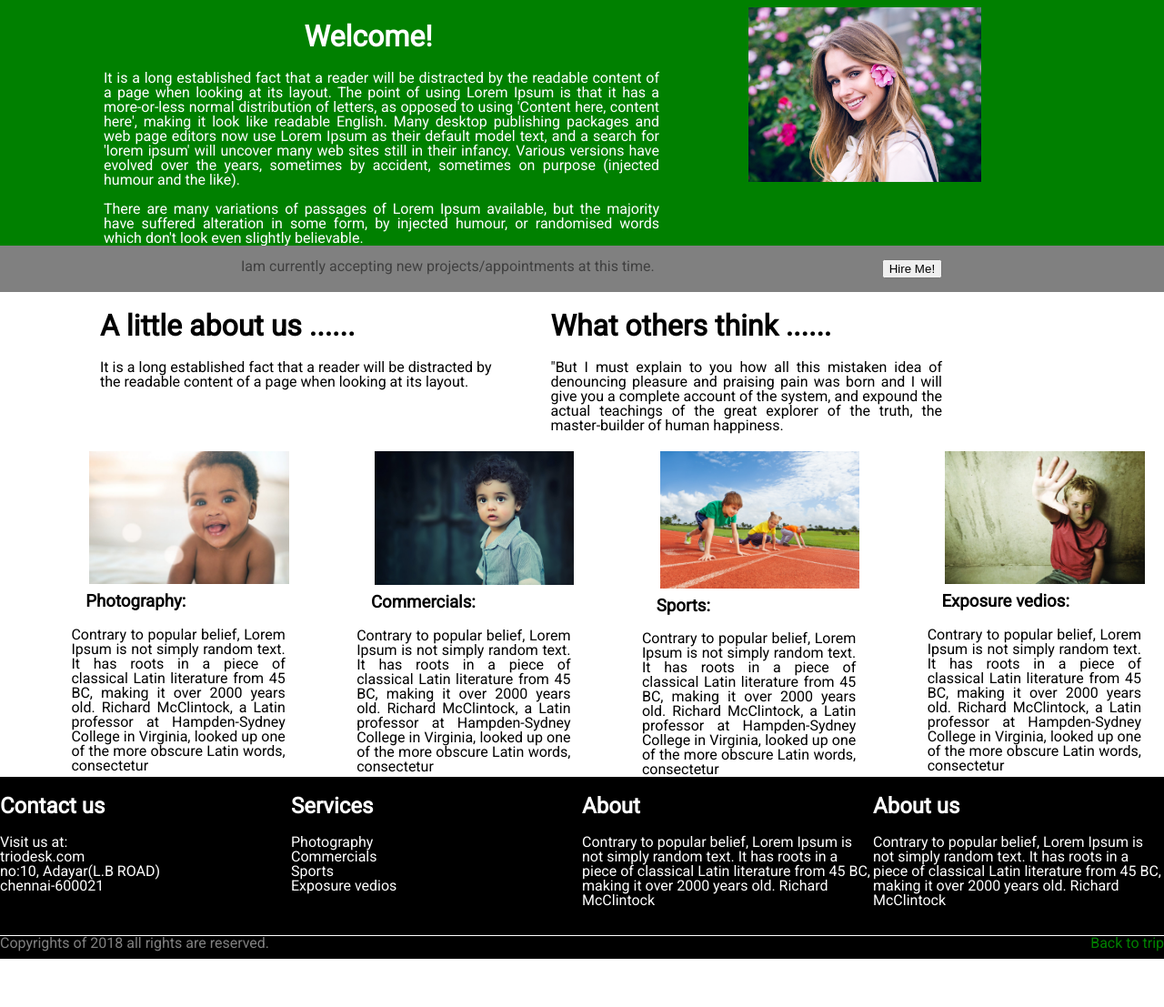
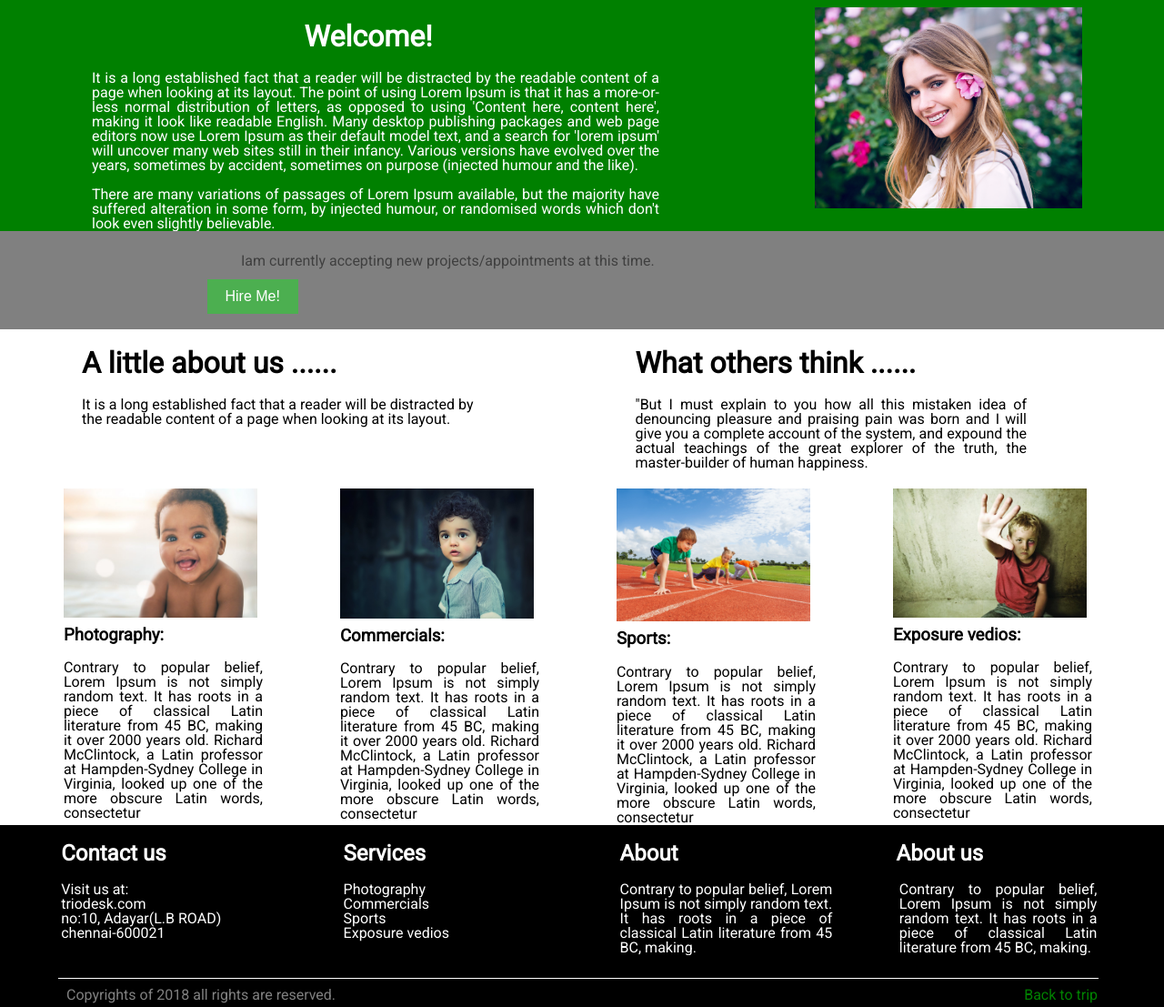
Before and after one commit to AshwindevD/second-project, a plain HTML site: page index.html in a window 1280 px wide. Shown: the part 60-1167 px from the top of the page at 91% size. Before the commit the page ends 1114 px from the top, so only its background shows below. Drawn offline with Linux system fonts and the light colour scheme.

Commit message:
first commit

```diff
--- a/css/style.css
+++ b/css/style.css
@@ -2,12 +2,14 @@ body{
 	font-family: 'Roboto', sans-serif;
 
 }
+
 .list ul{
 	list-style-type: none;
     margin: 0;
     padding: 0;
     overflow: hidden;
     background-color: #333333;
+    padding-right: 6%;
 
 }
 .list li {
@@ -17,8 +19,8 @@ body{
     padding: 16px;
     text-decoration: none;
     float: right;
+}
 
-}
 .first{
 	overflow: hidden;
     background-color: green;
@@ -43,22 +45,26 @@ body{
 
 
 
+
 }
 .head p{
 	text-align: justify;
 	margin-top: 15px;
-	margin-left: 29px;
+	margin-left: 16px;
 
 
 }
 img{
-	width: 20%;
+	width: 23%;
 	height: 15%;
-	float: left;
-	margin-left: 98px;
+	float: right;
+	margin-right:7%;
 	margin-top: 20px;
 	padding-bottom:10px;
 
+}
+.image img{
+	/*margin-left:5%;*/
 }
 .second{
 	background-color: grey;
@@ -66,33 +72,46 @@ img{
 
 
 
+
+
 }
 .second p{
 	float: left;
-	margin: 0 20%;
+	margin: 10px 20%;
 	opacity: 0.5;
+	text-align: center;
 
-
-
+}
+.second button{
+	 background-color: #4CAF50;
+    border: none;
+    color: white;
+    padding: 10px 20px;
+    /*text-align: center;*/
+    text-decoration: none;
+    font-size: 16px;
+    margin: 2px 2px;
+    cursor: pointer;
+    margin-left: 17%;
 }
 .third{
 	margin-left: 50px;
-
 }
 .about{
 	float: left;
 	width: 35%;
 	text-align: justify;
-	margin-left:60px;
+	margin-left:40px;
+	margin-right:55px;
 }
 .about2{
 	float: left;
 	width: 35%;
 	text-align: justify;
-	margin-left: 65px;
+	margin-left: 10%;
 }
 .fourth{
-	margin-right: 25px;
+	margin-right: 5%;
 }
 .img1{
 	width: 25%;
@@ -105,16 +124,15 @@ img{
 	height: 30%;
 }
 .img1 h3{
-	margin-left: 30%;
+	margin-left: 23%;
 }
 .img1 p{
 	text-align: justify;
-	margin-left: 25%;
+	margin-left: 23%;
+	padding-right:15px;
 
 
 }
-
-
 
 .img2{
 	width: 25%;
@@ -127,11 +145,12 @@ img{
 	height: 30%;
 }
 .img2 h3{
-	margin-left: 30%;
+	margin-left: 23%;
 }
 .img2 p{
 	text-align: justify;
-	margin-left: 25%;
+   	margin-left: 23%;
+   	padding-right:15px;
 
 }
 .img3{
@@ -145,11 +164,12 @@ img{
 	height: 30%;
 }
 .img3 h3{
-	margin-left: 30%;
+	margin-left: 23%;
 }
 .img3 p{
 	text-align: justify;
-	margin-left: 25%;
+	margin-left: 23%;
+	padding-right:15px;
 
 }
 .img4{
@@ -163,11 +183,12 @@ img{
 	height: 30%;
 }
 .img4 h3{
-	margin-left: 30%;
+	margin-left: 23%;
 }
 .img4 p{
 	text-align: justify;
-	margin-left: 25%;
+	margin-left: 23%;
+	padding-right:15px;
 
 }
 footer{
@@ -183,27 +204,70 @@ footer{
 
 
 }
+.contact h2{
+	margin-left: 21%;
+
+}
+.contact address{
+	margin-left: 21%;
+}
+
 .service{
 	float: left;
 	width: 25%;
+}
+.service h2{
+	margin-left: 18%;
+
+}
+.service p{
+	margin-left: 18%;
 }
 .info{
 	float: left;
 	width: 25%;
 	}
+
+.info h2{
+	margin-left: 13%;
+
+}
+.info p{
+	margin-left: 13%;
+	padding-right:14%;
+	text-align: justify;
+}
+
 .info2{
 	float: left;
 	width: 25%;
+}
+.info2 h2{
+	margin-left: 8%;
+	margin-right: 10%;
+
+}
+.info2 p{
+	margin-left: 9%;
+	margin-right: 10%;
+	padding-right:13%;
+	text-align: justify;
 }
 .foot1{
 	overflow: hidden;
 }
 .horrizontal{
 	float: left;
-	width: 100%;
+	width: 87%;
 /*	display: block;*/
     border-bottom:1px solid white;
     padding: 15px;
+    padding-bottom: 10px;
+    margin-left: 5%;
+
+
+
+
 /*    margin-top: 20px;*/
 }
 
@@ -211,15 +275,19 @@ footer{
 
 .foot2{
 	display: block;
+	padding: 10px;
+	margin-top: 2%;
 }
 .left{
 	float: left;
 	color: grey;
+	margin-left:5%;
 
 
 }
 .right{
 	float: right;
 	color: green;
+	margin-right:5%
 
 }
--- a/index.html
+++ b/index.html
@@ -104,14 +104,14 @@
 			<div class="info">
 				<h2>About</h2>
 				<p>
-					Contrary to popular belief, Lorem Ipsum is not simply random text. It has roots in a piece of classical Latin literature from 45 BC, making it over 2000 years old. Richard McClintock
+					Contrary to popular belief, Lorem Ipsum is not simply random text. It has roots in a piece of classical Latin literature from 45 BC, making.
 				</p>
 
 			</div>
 			<div class="info2">
 				<h2>About us</h2>
 				<p>
-					Contrary to popular belief, Lorem Ipsum is not simply random text. It has roots in a piece of classical Latin literature from 45 BC, making it over 2000 years old. Richard McClintock
+					Contrary to popular belief, Lorem Ipsum is not simply random text. It has roots in a piece of classical Latin literature from 45 BC, making.
 				</p>
 
 
```
